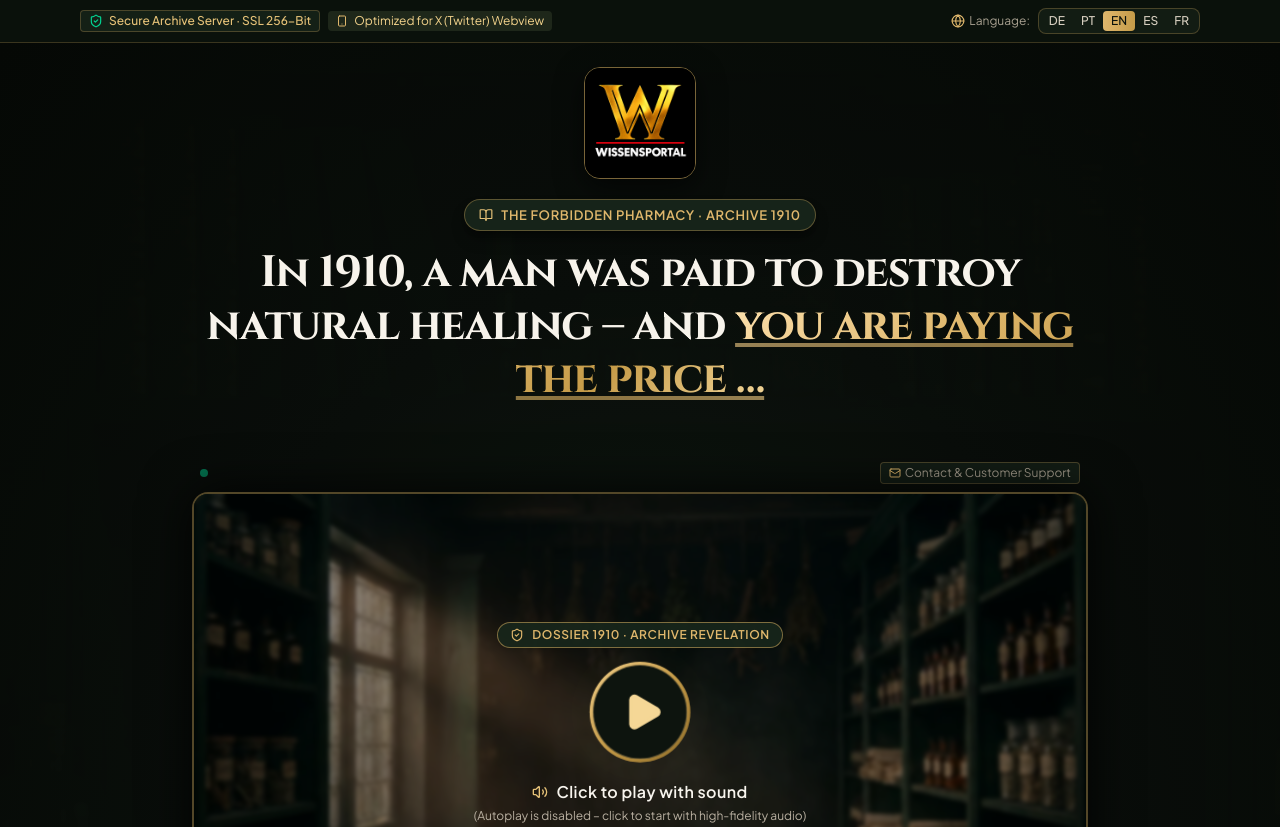
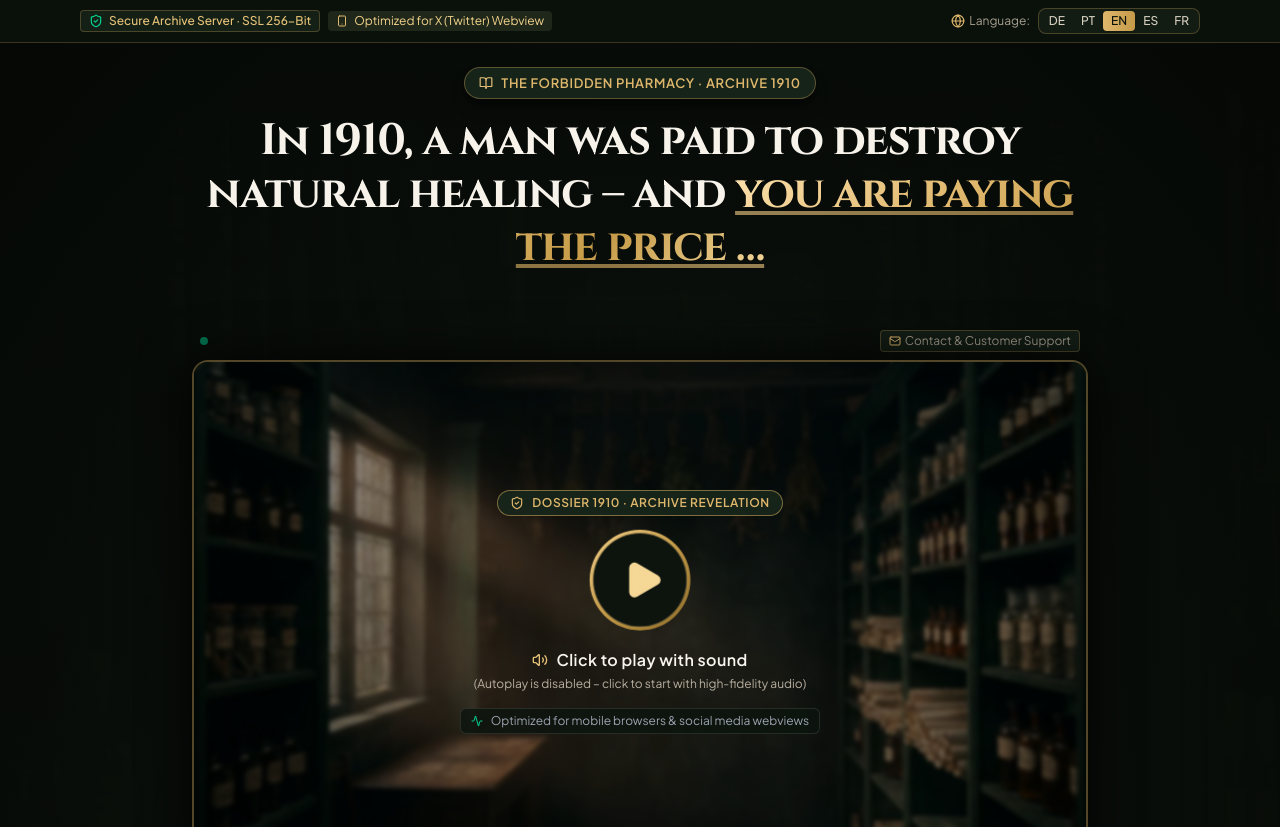
Before and after one commit to fabriciosouzasantos02-del/Wissensportal, a React (Vite) app: page / in a window 1280 px wide. Shown: the top 827 px of the page. Built offline with nearby package versions, Linux system fonts and the light colour scheme.

Commit message:
revert: remove visible logo from apotheke hero

```diff
--- a/src/components/HeroSection.tsx
+++ b/src/components/HeroSection.tsx
@@ -29,11 +29,6 @@ export const HeroSection: React.FC<HeroSectionProps> = ({ currentLang }) => {
       />
 
       <div className="relative max-w-5xl mx-auto px-4 sm:px-6 flex flex-col items-center text-center">
-        <img
-          src="/assets/wissensportal-logo.png"
-          alt="WISSENSPORTAL"
-          className="mb-5 h-24 w-24 rounded-2xl border border-[#c5a059]/60 object-cover shadow-[0_8px_28px_rgba(0,0,0,.6)] sm:h-28 sm:w-28"
-        />
 
         {/* Eyebrow / Dossier Header */}
         <div className="inline-flex items-center gap-2 px-3.5 py-1.5 rounded-full bg-[#162319] border border-[#c5a059]/40 text-[#dfb76c] text-xs sm:text-sm font-semibold tracking-wider uppercase shadow-lg shadow-black/40 mb-4 animate-fade-in">
```
